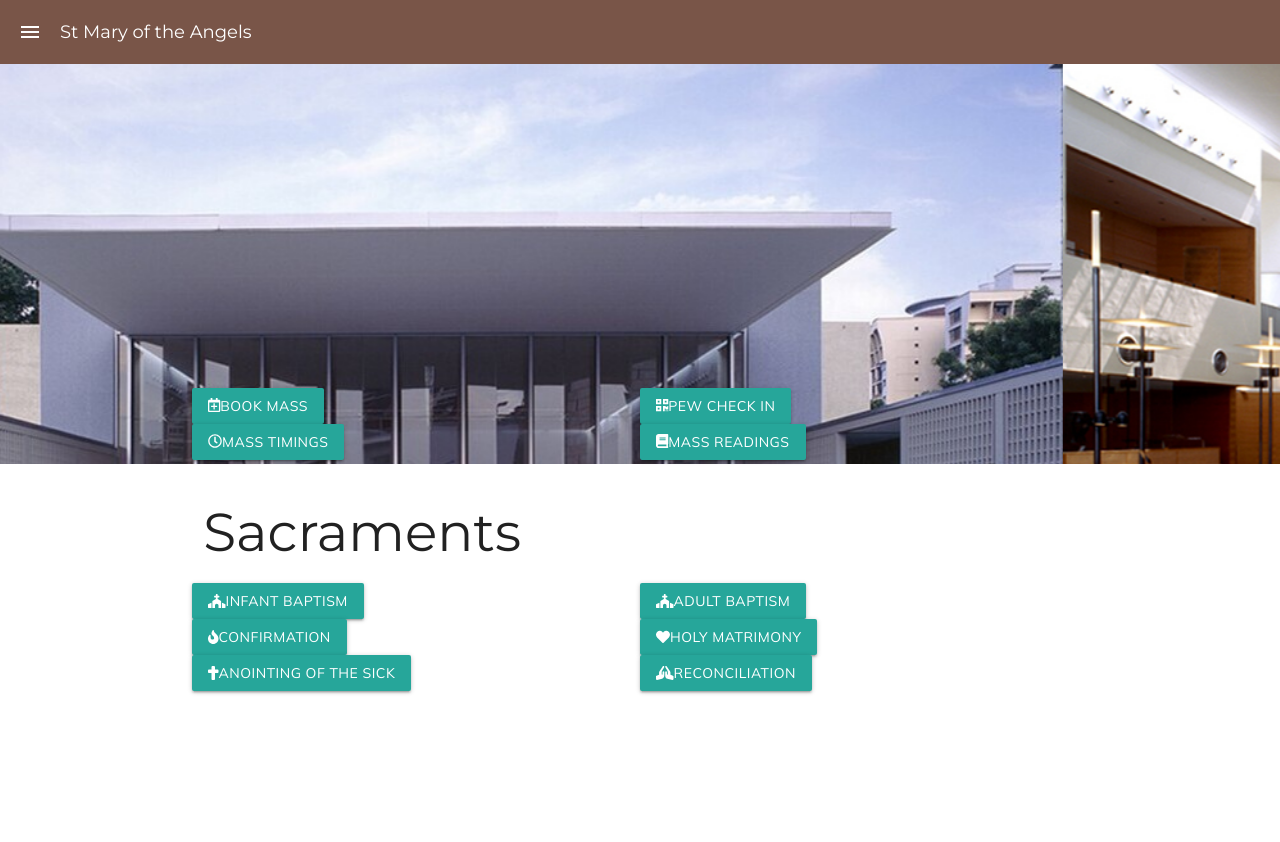
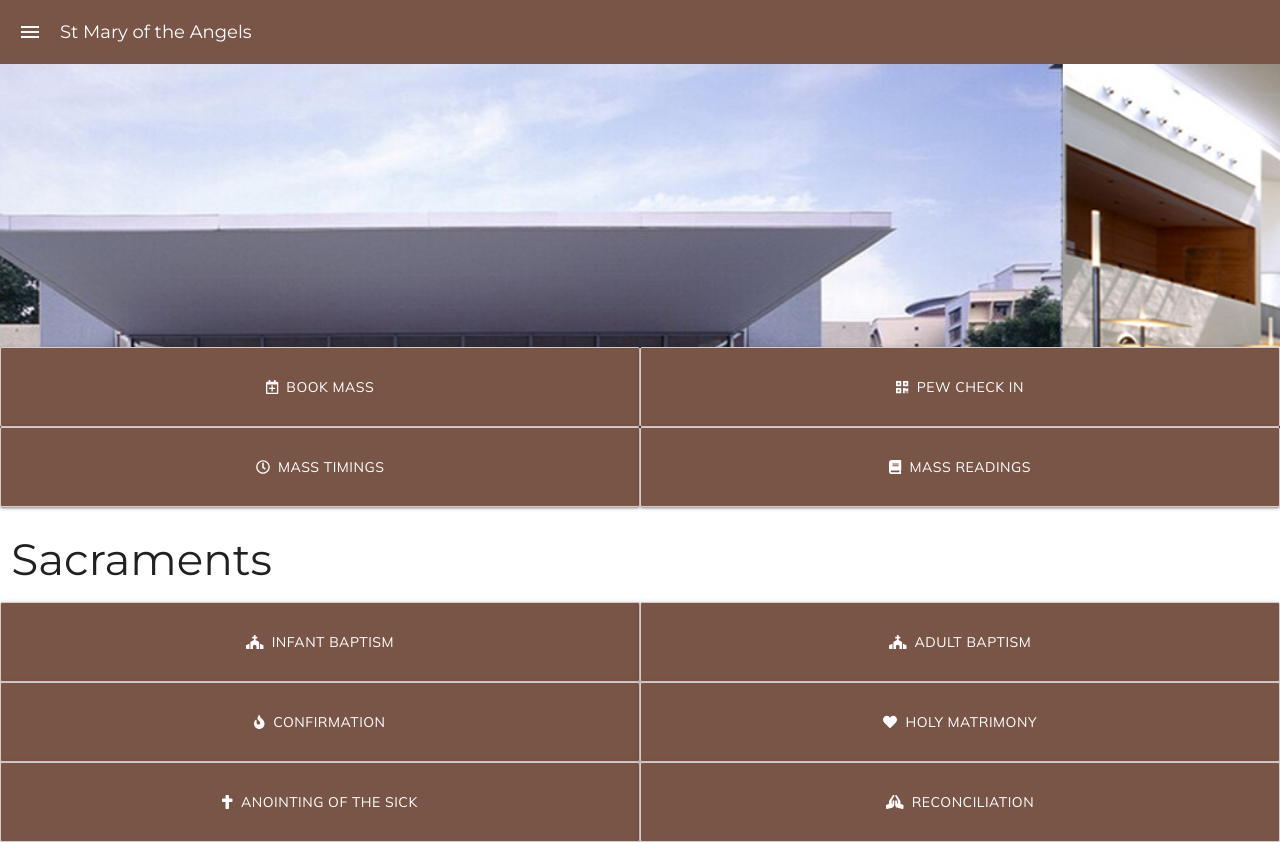
Before and after one commit to ashiswin/SMOTA-Web-App, a React (Create React App) app: page / in a window 1280 px wide. Before the commit the page ends 800 px from the top, so only its background shows below. Built offline with nearby package versions, Linux system fonts and the light colour scheme.

Commit message:
Moved link grid components to materialize

```diff
--- a/src/components/LinkGrid.tsx
+++ b/src/components/LinkGrid.tsx
@@ -1,5 +1,5 @@
 import React from "react";
-import { Col, Container, Row } from "react-materialize";
+import { Col, Row } from "react-materialize";
 import { Link } from "../dummy/DummyHomeScreenLinkProvider";
 import LinkGridItem from "./LinkGridItem";
 
@@ -31,14 +31,14 @@ const LinkGrid: React.FC<Props> = ({header, links}) => {
       })
 
     return(
-      <Container style={{padding: 0, marginBottom: 8}}>
+      <div>
         <Row style={{margin: 0}}>
           <Col s={12}>
-            <h2>{header}</h2>
+            <h3>{header}</h3>
           </Col>
         </Row>
         {linkComponents}
-      </Container>
+      </div>
     );
 }
 
--- a/src/components/LinkGridItem.tsx
+++ b/src/components/LinkGridItem.tsx
@@ -15,21 +15,22 @@ function handleClick(url: string) {
 
 const LinkGridItem: React.FC<Props> = ({title, url, icon}) => (
       <Col s={6} style={{padding: '0'}}>
-        <a className="waves-effect waves-light btn"><FontAwesomeIcon icon={icon} /><span>{title}</span></a>
+        <a className="waves-effect waves-light btn" style={styles.link} onClick={() => handleClick(url)}><FontAwesomeIcon icon={icon} />&nbsp;&nbsp;<span>{title}</span></a>
       </Col>
 )
 
 const styles = {
   link: {
     height: "10vh",
-    backgroundColor: "#795548",
+    backgroundColor: "var(--primary)",
     display: "flex",
     alignItems: "center",
     justifyContent: "center",
-    border: "0.005vw solid #a98274",
+    border: "0.005vw solid var(--primary-light)",
     color: "white",
     cursor: "pointer",
     width: '100%',
+    lineHeight: '1',
   }
 };
 
--- a/src/screens/HomeScreen.tsx
+++ b/src/screens/HomeScreen.tsx
@@ -14,7 +14,7 @@ const HomeScreen: React.FC = () => {
   return(
     <>
       <Row>
-        <div style={{marginBottom: 8, height: 180}}>
+        <div style={{marginBottom: 8, height: 160}}>
           <Carousel
             autoPlay={true}
             infiniteLoop={true}
```
